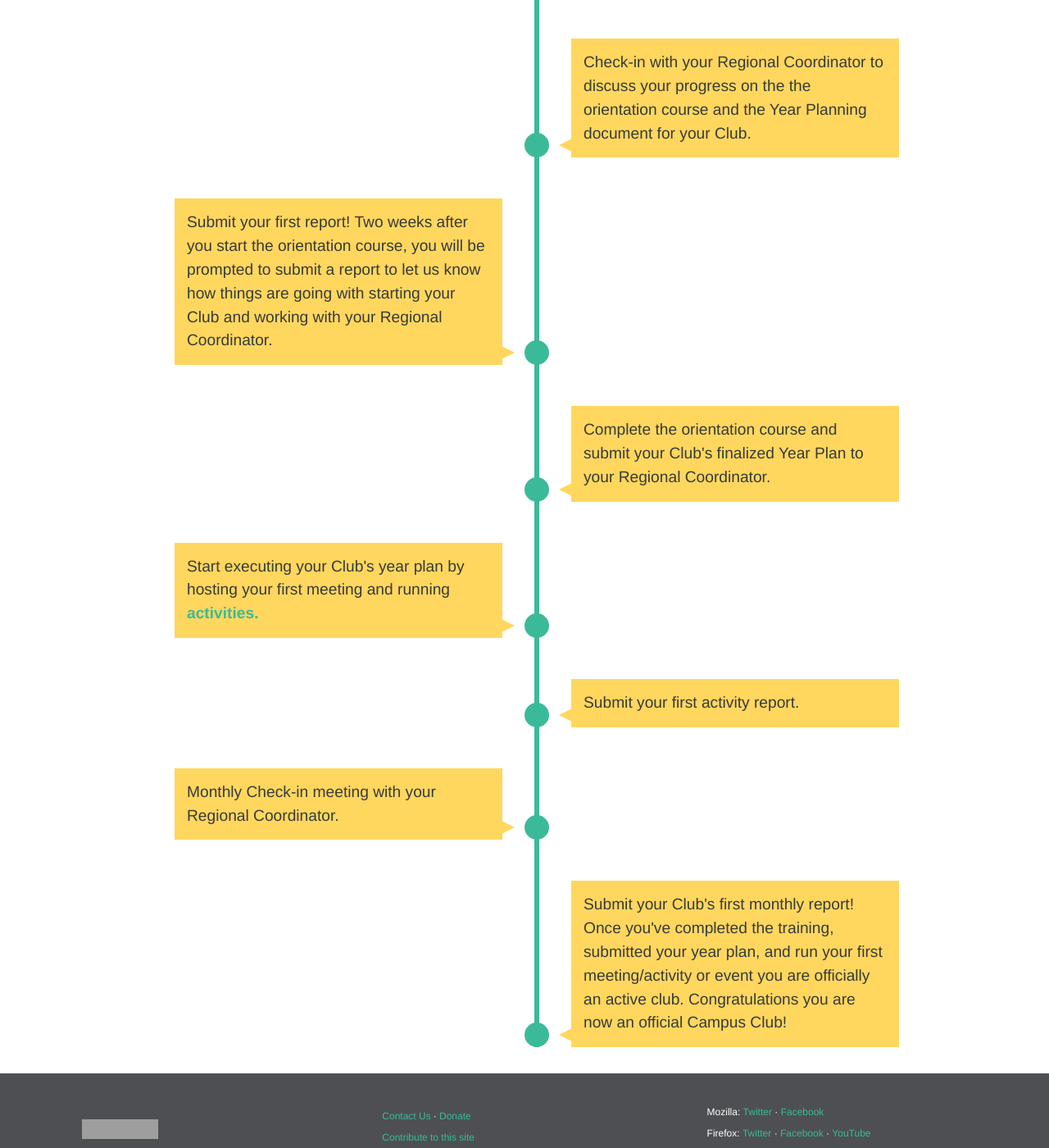
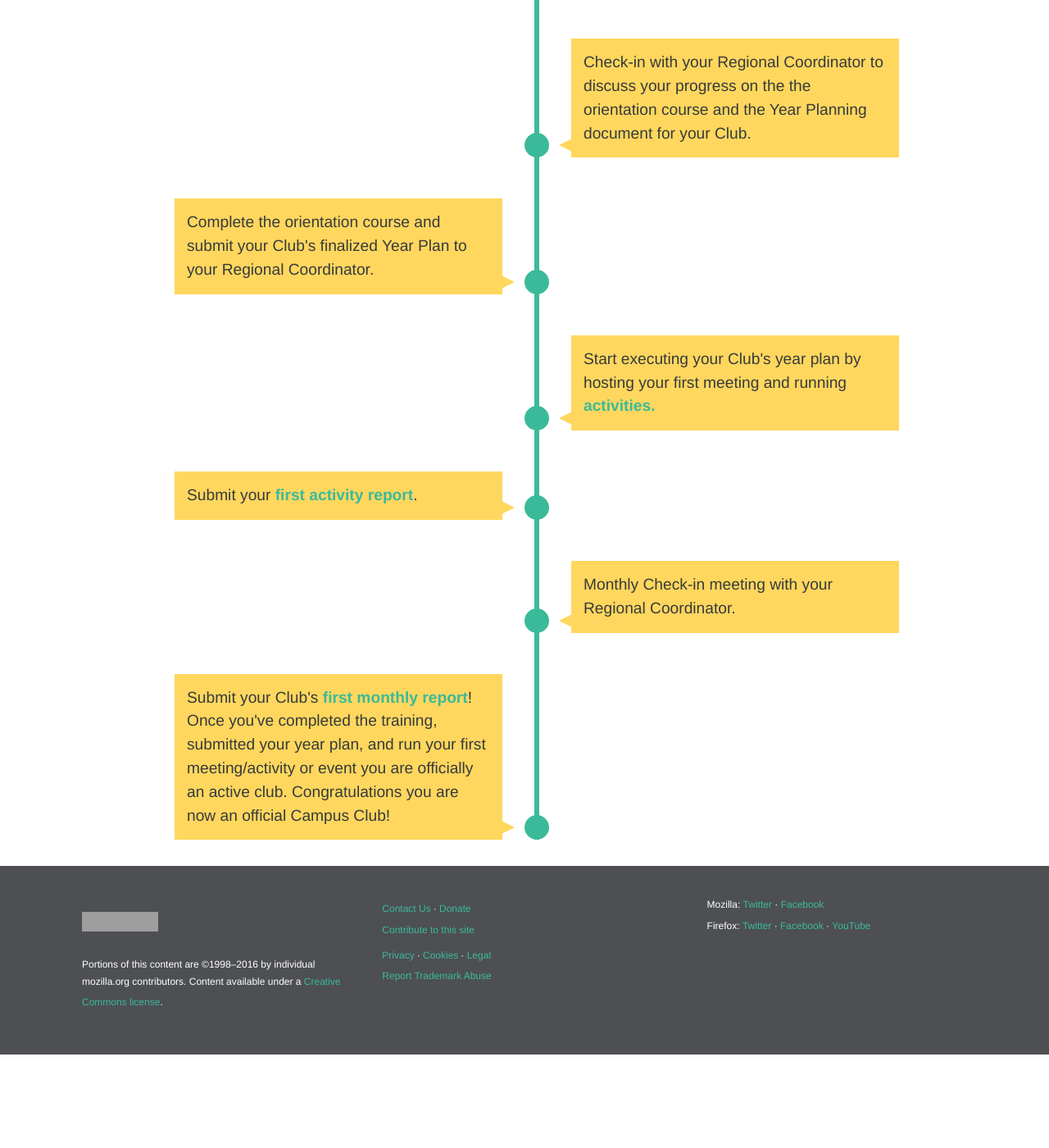
Before and after one commit to mozilla/mozilla-campus-clubs, a Jekyll site: the page built from _pages/get-started.md, in a window 1280 px wide and 1400 px high, scrolled down 1667 px. Shown: the whole window at 82% size. Built offline with Jekyll 4.4.1, drawn with Linux system fonts in a browser that asks for light colours; some web fonts are replaced; after the commit the page ends 2953 px from its top, so only the background shows below that; grey boxes are pictures that could not be loaded.

Commit message:
Added links to the report page!

```diff
--- a/_pages/get-started.md
+++ b/_pages/get-started.md
@@ -55,11 +55,6 @@ ref: about
     </li>
     <li>
       <div>
-        Submit your first report! Two weeks after you start the orientation course, you will be prompted to submit a report to let us know how things are going with starting your Club and working with your Regional Coordinator.
-      </div>
-    </li>
-    <li>
-      <div>
        Complete the orientation course and submit your Club's finalized Year Plan to your Regional Coordinator.
       </div>
     </li>
@@ -70,7 +65,7 @@ ref: about
     </li>
     <li>
       <div>
-        Submit your first activity report.
+        Submit your <a href="https://campus.mozilla.community/report/#"> first activity report</a>.
       </div>
     </li>
     <li>
@@ -80,7 +75,7 @@ ref: about
     </li>
     <li>
       <div>
-        Submit your Club's first monthly report! Once you've completed the training, submitted your year plan, and run your first meeting/activity or event you are officially an active club. Congratulations you are now an official Campus Club!
+        Submit your Club's <a href="https://campus.mozilla.community/report/#"> first monthly report</a>! Once you've completed the training, submitted your year plan, and run your first meeting/activity or event you are officially an active club. Congratulations you are now an official Campus Club!
       </div>
     </li>
   </ul>
```
